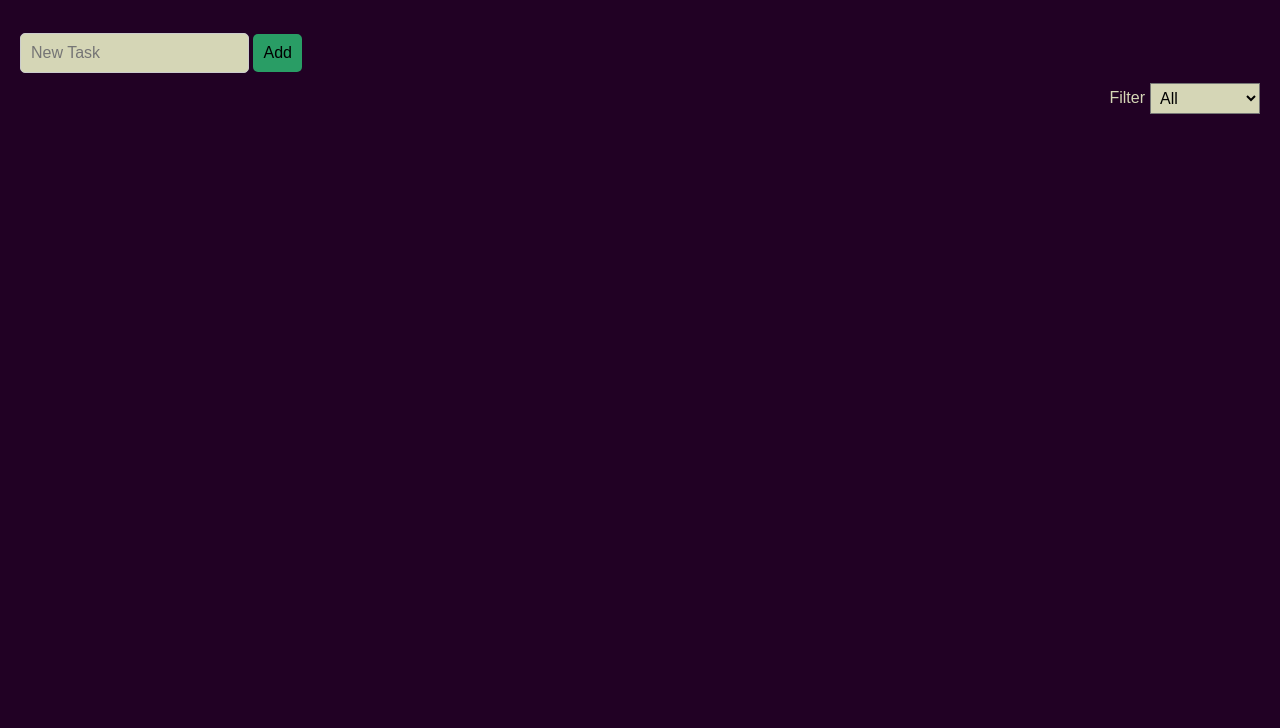
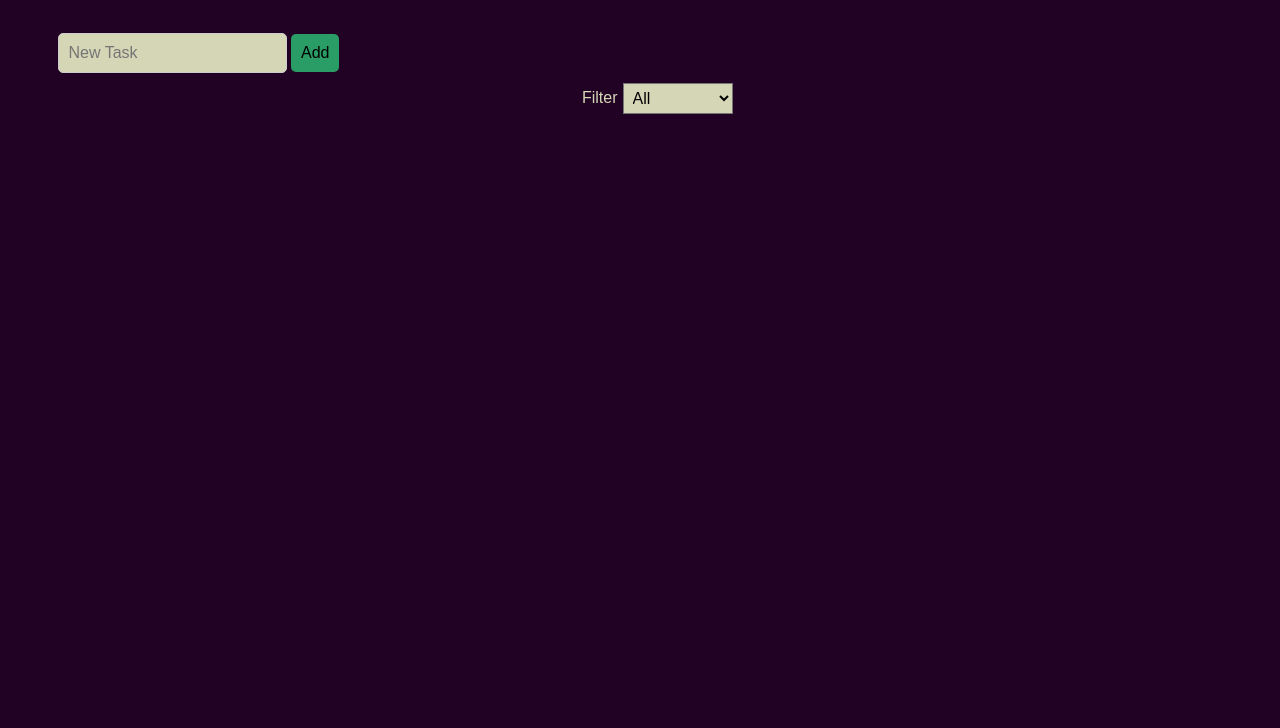
Before and after one commit to AbramKanime/to_do_list, a website built with Vite: page index.html in a window 1280 px wide. Shown: the part 72-800 px from the top of the page. Built offline with nearby package versions, Linux system fonts and the light colour scheme; a web font is replaced by a local one.

Commit message:
updated html and css

```diff
--- a/index.css
+++ b/index.css
@@ -4,11 +4,16 @@ html, body {
 }
 
 body {
-    /* font-family: 'Inter', sans-serif; */
     font-family: 'Mooli', sans-serif;
     padding: 20px;
     background: #210124;
     color: #d5d6b6;
+    max-width: 750px;
+}
+
+main {
+    width: 90%;
+    margin: 0 auto;
 }
 
 .toDo-title {
--- a/index.html
+++ b/index.html
@@ -14,6 +14,7 @@
 </head>
 
 <body>
+    <main>
         <h1 class="toDo-title"><i class="fa-solid fa-check-to-slot"></i> To-Do List</h1>
         <div>
             <input type="text" id="taskInput" placeholder="New Task" class="input-text">
@@ -32,6 +33,7 @@
         <div id="taskList">
             <!-- Tasks will be displayed here -->
         </div>
+    </main>
     <script src="index.js" type="module"></script>
 </body>
 </html>
```
Lines whose indentation alone changed are shown as unchanged.
